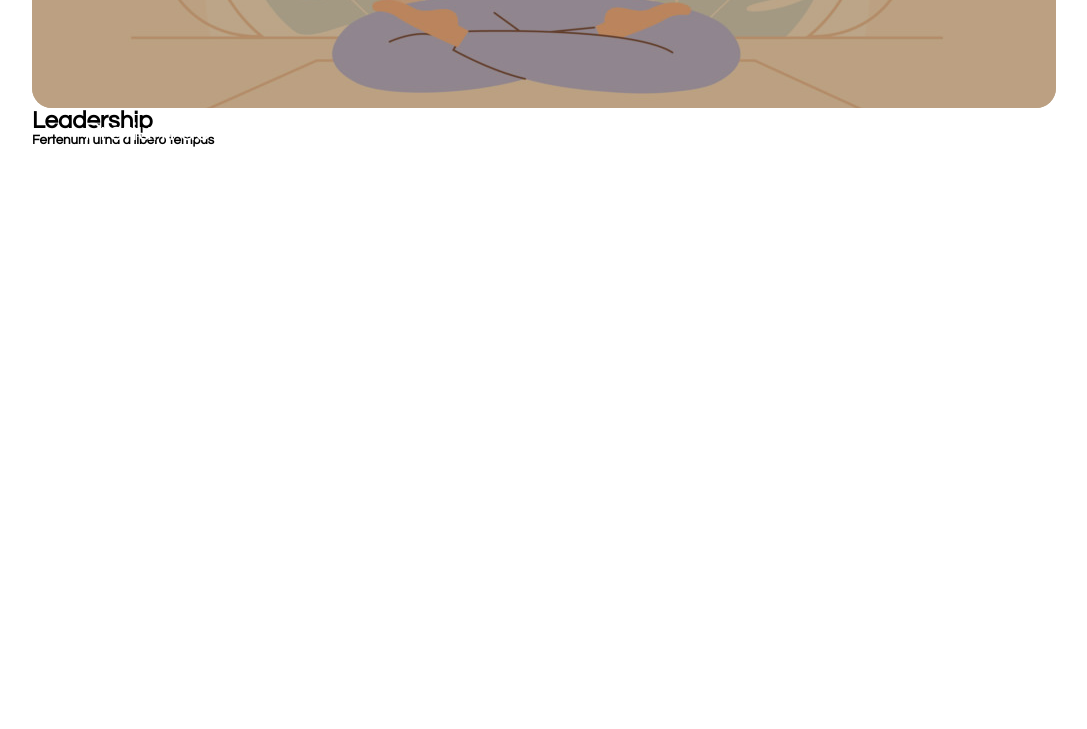
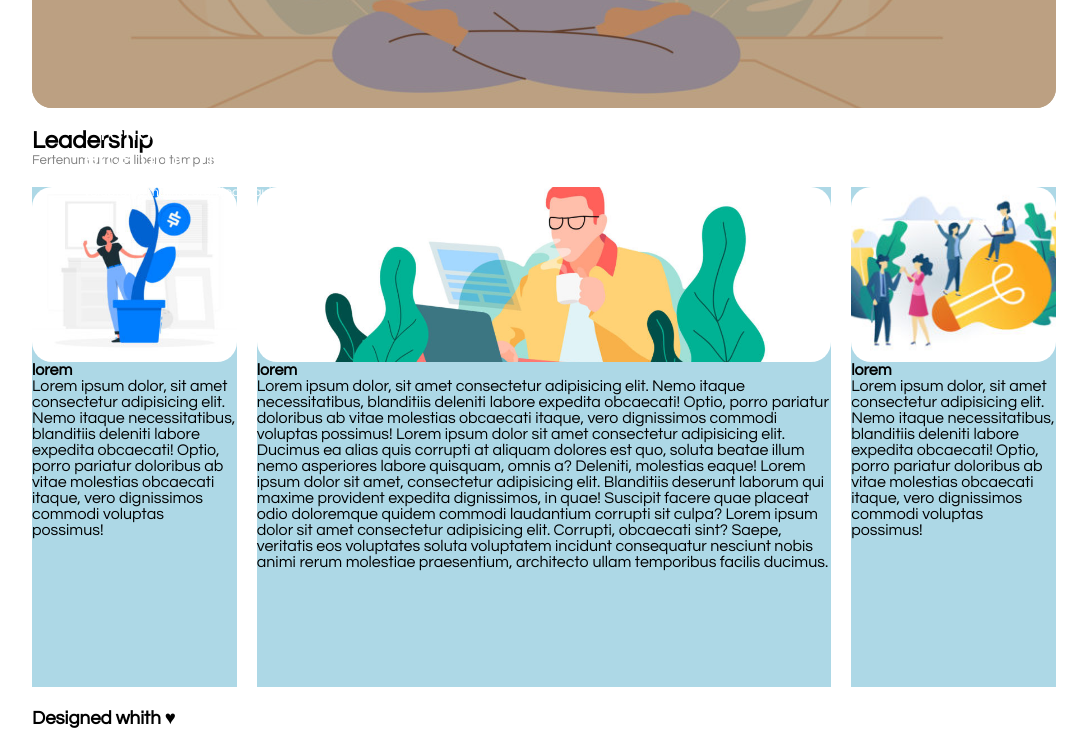
Before and after one commit to Pasquale-Raso/htmlcss-wp, a plain HTML site: page index.html in a window 1280 px wide. Shown: the part 501-1230 px from the top of the page, without its empty margins (96-1183 px from the left). Before the commit the page ends 1000 px from the top, so only its background shows below. Drawn offline with Linux system fonts and the light colour scheme.

Commit message:
section-table-footer_da finire

```diff
--- a/index.html
+++ b/index.html
@@ -43,13 +43,30 @@
             <h2>Leadership</h2>
             <h5>Fertenum urna a libero tempus</h5>
         </section>
+
         <!-- section-table -->
         <section class="section-table">
-
+             <div class="box1">
+                <img class="img_box1" src="./img/img-1.jpg" alt="">
+                <p><strong>lorem</strong></p>
+                    <p>Lorem ipsum dolor, sit amet consectetur adipisicing elit. Nemo itaque necessitatibus, blanditiis deleniti labore expedita obcaecati! Optio, porro pariatur doloribus ab vitae molestias obcaecati itaque, vero dignissimos commodi voluptas possimus!</p>
+            </div>
+            <div class="box2">
+                <img class="img_box2"src="./img/banner-2.jpg" alt="">
+                <p><strong>lorem</strong></p>
+                <p>Lorem ipsum dolor, sit amet consectetur adipisicing elit. Nemo itaque necessitatibus, blanditiis deleniti labore expedita obcaecati! Optio, porro pariatur doloribus ab vitae molestias obcaecati itaque, vero dignissimos commodi voluptas possimus! Lorem ipsum dolor sit amet consectetur adipisicing elit. Ducimus ea alias quis corrupti at aliquam dolores est quo, soluta beatae illum nemo asperiores labore quisquam, omnis a? Deleniti, molestias eaque! Lorem ipsum dolor sit amet, consectetur adipisicing elit. Blanditiis deserunt laborum qui maxime provident expedita dignissimos, in quae! Suscipit facere quae placeat odio doloremque quidem commodi laudantium corrupti sit culpa?
+                Lorem ipsum dolor sit amet consectetur adipisicing elit. Corrupti, obcaecati sint? Saepe, veritatis eos voluptates soluta voluptatem incidunt consequatur nesciunt nobis animi rerum molestiae praesentium, architecto ullam temporibus facilis ducimus.
+                </p>
+            </div>
+                <div class="box3">
+                <img  class="img_box3" src="./img/img-3.jpg" alt="">
+                <p><strong>lorem</strong></p>
+                <p>Lorem ipsum dolor, sit amet consectetur adipisicing elit. Nemo itaque necessitatibus, blanditiis deleniti labore expedita obcaecati! Optio, porro pariatur doloribus ab vitae molestias obcaecati itaque, vero dignissimos commodi voluptas possimus!</p>
+            </div>
         </section>
 
         <!-- footer -->
-
+        <h3> Designed whith &#9829;</h3>
 
 
     </div>
--- a/style/style.css
+++ b/style/style.css
@@ -72,7 +72,7 @@ a:hover {
 }
 
 .conteiner-testo {
-        position:absolute;
+        position: absolute;
         width: 490px;
         height: 50px;
         bottom: 130px;
@@ -90,3 +90,56 @@ h1{
     font-weight: normal
 }
 /* section-header */
+
+.section-header {
+    width: 100%;
+    height: auto;
+}
+
+h2{
+    font-size: 24px;
+    margin-top: 20px;
+}
+
+h5{
+    margin-bottom: 20px;
+    color: grey;
+    font-weight: normal
+}
+/* section-table */
+
+.box1 {
+    height: 500px;
+    width: 20%;
+    margin-bottom: 20px;
+    background-color: lightblue;
+    float: left;
+    margin-right: 20px;
+}
+
+.box2 {
+    height: 500px;
+    width: calc(60% - 40px);
+    margin-bottom: 20px;
+    background-color: lightblue;
+    float: left;
+}
+
+.box3 {
+    height: 500px;
+    width: 20%;
+    margin-bottom: 20px;
+    background-color: lightblue;
+    float: right;
+    margin-left: 20px;
+}
+
+.img_box1, .img_box2, .img_box3{
+    width: 100%;
+    height: 35%;
+    margin: 0 auto;
+    object-fit: cover;
+    float: left;
+    border-radius: 20px;
+    color: rgba(47, 47, 47, 0.5);
+}
```
